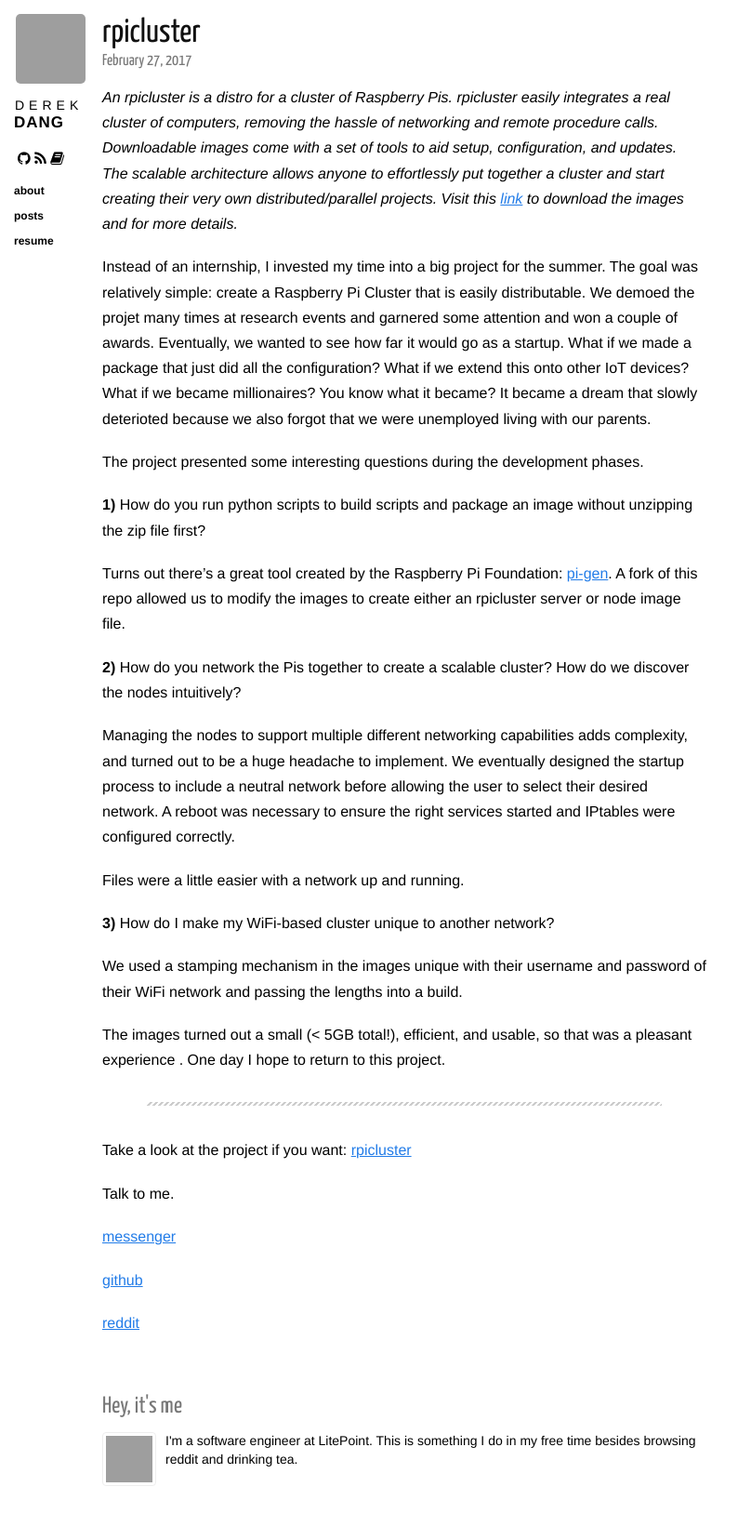
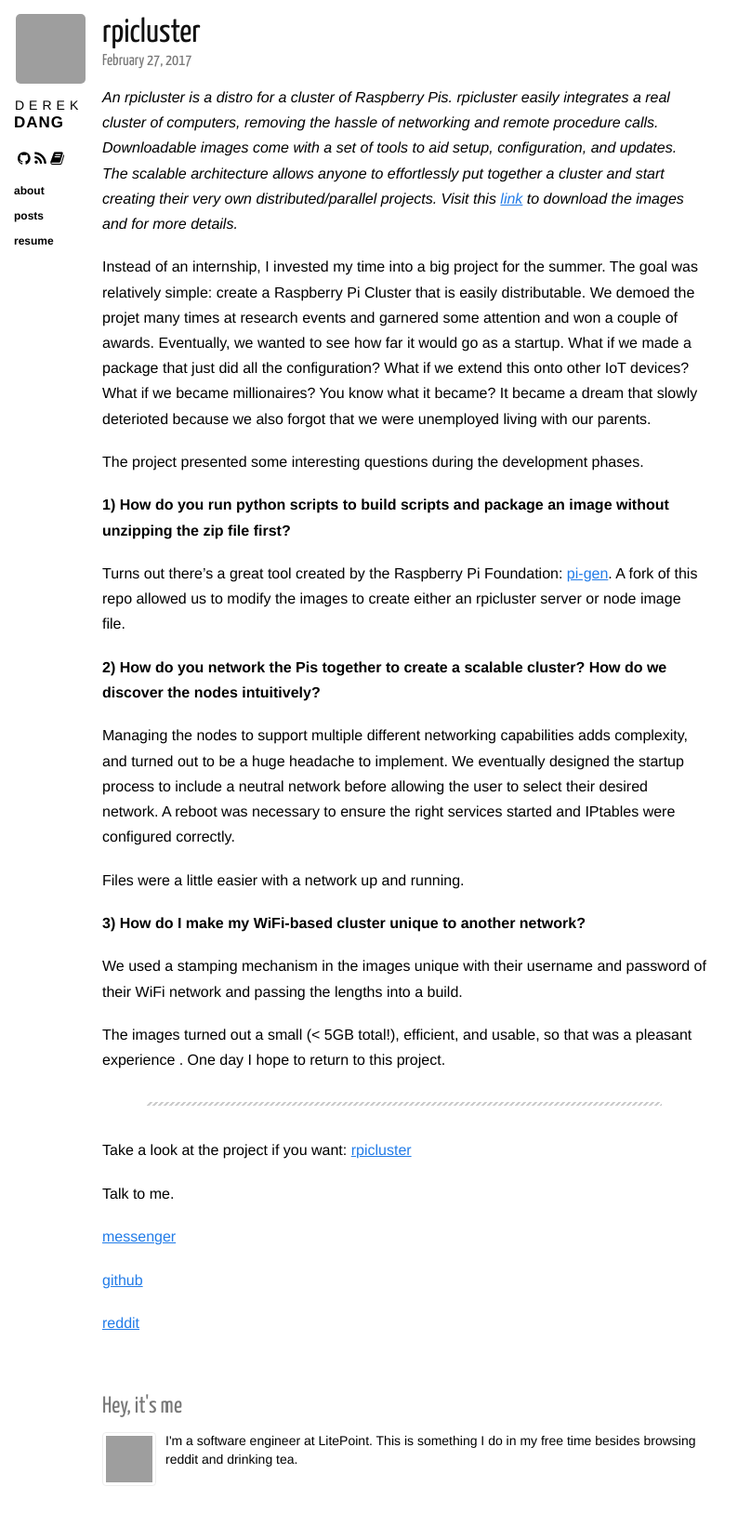
Before and after one commit to dqdang/dqdang.github.io, a Jekyll site: the page built from _posts/2017-02-27-rpicluster.markdown, in a window 1280 px wide. Shown: the whole page at 93% size, without its empty margins (0-808 px from the left). Built offline with Jekyll 4.4.1, drawn with Linux system fonts in a browser that asks for light colours; nearby versions of some CDN libraries; grey boxes are pictures that could not be loaded.

```diff
--- a/_posts/2017-02-27-rpicluster.markdown
+++ b/_posts/2017-02-27-rpicluster.markdown
@@ -9,17 +9,17 @@ Instead of an internship, I invested my time into a big project for the summer.
 
 The project presented some interesting questions during the development phases.
 
-**1)** How do you run python scripts to build scripts and package an image without unzipping the zip file first?
+**1) How do you run python scripts to build scripts and package an image without unzipping the zip file first?**
 
 Turns out there's a great tool created by the Raspberry Pi Foundation: [pi-gen](https://github.com/RPi-Distro/pi-gen). A fork of this repo allowed us to modify the images to create either an rpicluster server or node image file.
 
-**2)** How do you network the Pis together to create a scalable cluster? How do we discover the nodes intuitively?
+**2) How do you network the Pis together to create a scalable cluster? How do we discover the nodes intuitively?**
 
 Managing the nodes to support multiple different networking capabilities adds complexity, and turned out to be a huge headache to implement. We eventually designed the startup process to include a neutral network before allowing the user to select their desired network. A reboot was necessary to ensure the right services started and IPtables were configured correctly.
 
 Files were a little easier with a network up and running.
 
-**3)** How do I make my WiFi-based cluster unique to another network?
+**3) How do I make my WiFi-based cluster unique to another network?**
 
 We used a stamping mechanism in the images unique with their username and password of their WiFi network and passing the lengths into a build.
 
```
